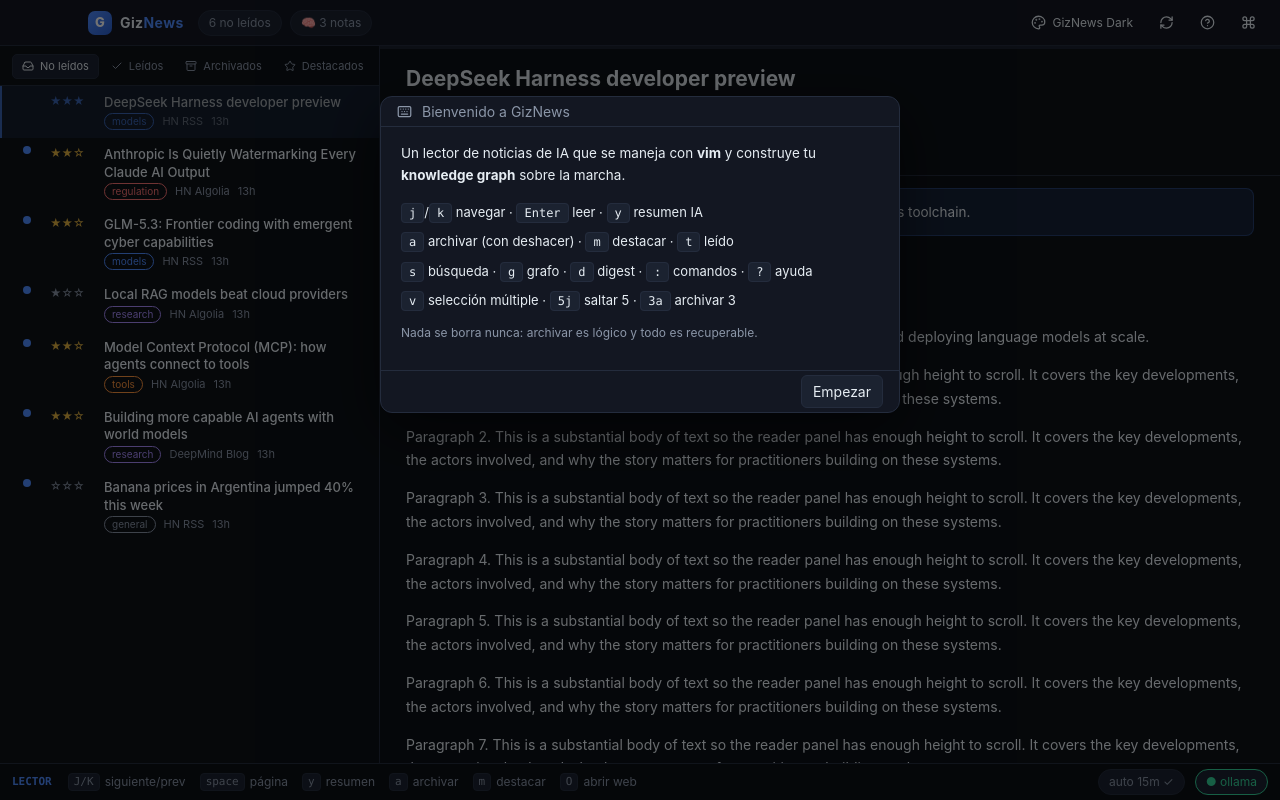
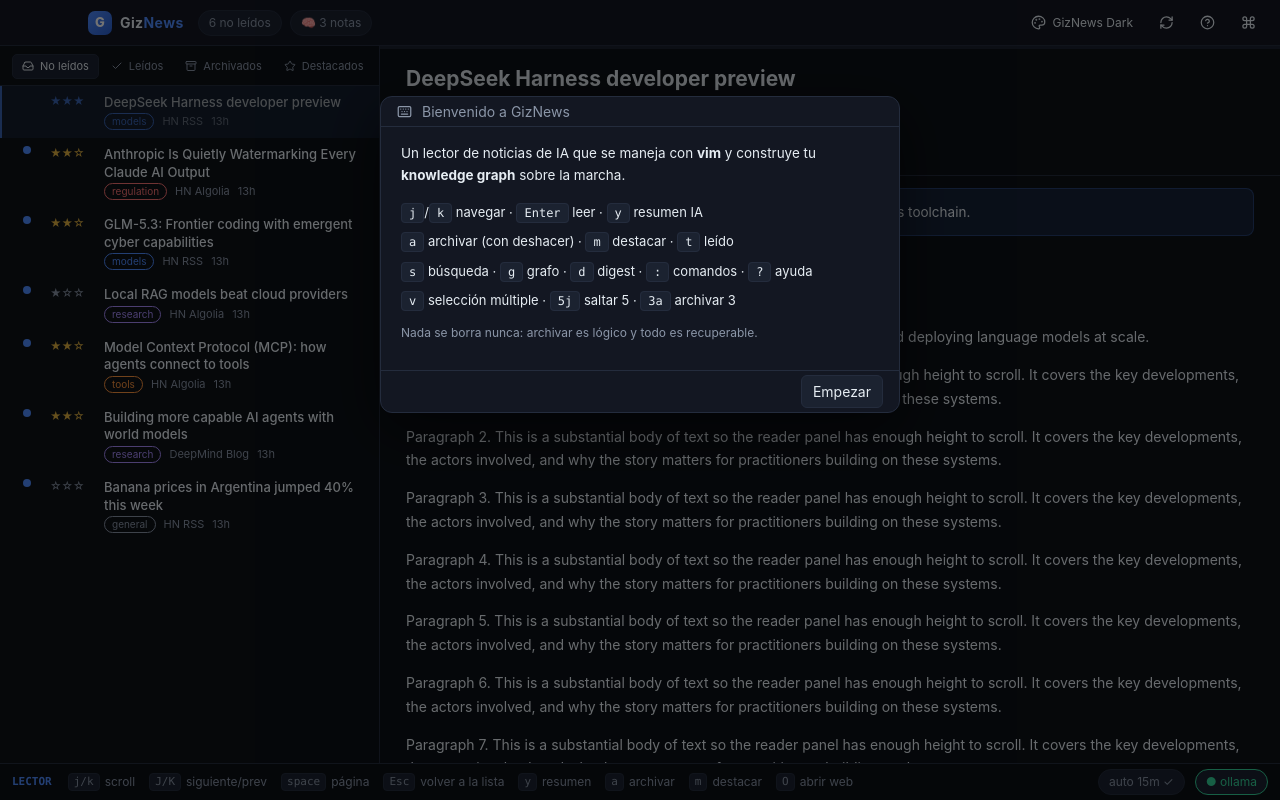
Before and after one commit to ajramos/giznews, a React (Vite) app in the folder desktop/frontend/: page / in a window 1280 px wide. Built offline with nearby package versions, Linux system fonts and the light colour scheme.

Commit message:
Article reader: Enter focuses it so j/k scroll, Esc returns to the list

```diff
--- a/desktop/frontend/src/App.tsx
+++ b/desktop/frontend/src/App.tsx
@@ -76,6 +76,7 @@
   // ---- reader / panels ----
   const [reader, setReader] = useState<ArticleDTO | null>(null);
   const [noteReader, setNoteReader] = useState<NoteDTO | null>(null);
+  const [readerFocused, setReaderFocused] = useState(false);
   const [summarizing, setSummarizing] = useState(false);
   const [contentLoading, setContentLoading] = useState(false);
   const [digest, setDigest] = useState<DigestDTO | null>(null);
@@ -543,6 +544,7 @@
         if (panel !== "none") { setPanel("none"); return; }
         if (digestOpen) { setDigestOpen(false); return; }
         if (noteReader) { setNoteReader(null); return; }
+        if (readerFocused) { setReaderFocused(false); return; }
         return;
       }
       if (typing) return; // inputs handle their own keys
@@ -600,15 +602,20 @@
 
       const n = Math.max(0, articles.length - 1);
 
-      // Note reader mode: j/k/arrows/space scroll the note; L opens its links.
-      if (noteReader) {
+      // Reader mode (note open, or article focused via Enter): j/k/arrows/space
+      // scroll the content; L opens its links; Esc returns focus to the list.
+      if (noteReader || readerFocused) {
         if (k === "j" || k === "ArrowDown") { scrollReader(0.35); return; }
         if (k === "k" || k === "ArrowUp") { scrollReader(-0.35); return; }
         if (k === " ") { scrollReader(e.shiftKey ? -0.9 : 0.9); return; }
-        if (k === "L") { void openNoteLinks(noteReader.id); return; }
+        if (k === "L") {
+          if (noteReader) void openNoteLinks(noteReader.id);
+          else if (reader) void openArticleLinks(reader.id);
+          return;
+        }
       }
 
-      // Article reader: L shows the article's knowledge-graph connections.
+      // Article reader (list focus): L shows the article's knowledge-graph connections.
       if (reader && k === "L") { void openArticleLinks(reader.id); return; }
 
       // reader paging (space / Ctrl+d / Ctrl+u) when an article is open
@@ -643,7 +650,7 @@
         return;
       }
       if (k === "G") { setSelectedIndex(n); return; }
-      if (k === "Enter") { if (selected) void openArticle(selected.id); return; }
+      if (k === "Enter") { if (selected) { void openArticle(selected.id); setReaderFocused(true); } return; }
       if (k === "y") { void summarize(); return; }
       if (k === "a") { archiveRange(count); return; }
       if (k === "t") { toggleReadRange(count); return; }
@@ -669,7 +676,7 @@
     };
     window.addEventListener("keydown", handler);
     return () => window.removeEventListener("keydown", handler);
-  }, [paletteOpen, helpOpen, sourceForm, deleteSource, themeModalOpen, sourcePickerOpen, notesPickerOpen, pipelineOpen, synthPrompt, statusOpen, vaultOpen, noteLinks, panel, digestOpen, noteReader, countBuf, articles.length, selected, selectedIndex, openArticle, summarize, archiveRange, toggleReadRange, toggleStar, openExternal, openGraph, switchView, moveDigestFocus, openDigestFocus, scrollReader, openAdjacent, openNoteLinks, openArticleLinks, reader, bulk, exitBulk, bulkAction]);
+  }, [paletteOpen, helpOpen, sourceForm, deleteSource, themeModalOpen, sourcePickerOpen, notesPickerOpen, pipelineOpen, synthPrompt, statusOpen, vaultOpen, noteLinks, panel, digestOpen, noteReader, readerFocused, countBuf, articles.length, selected, selectedIndex, openArticle, summarize, archiveRange, toggleReadRange, toggleStar, openExternal, openGraph, switchView, moveDigestFocus, openDigestFocus, scrollReader, openAdjacent, openNoteLinks, openArticleLinks, reader, bulk, exitBulk, bulkAction]);
 
   // clear any pending graph-open timer only on unmount (the keyboard effect
   // re-subscribes often, so its cleanup must NOT cancel the pending `g`).
--- a/desktop/frontend/src/keys.ts
+++ b/desktop/frontend/src/keys.ts
@@ -17,15 +17,17 @@
       { keys: "gg / G", label: "Inicio / final de la lista" },
       { keys: "Ctrl+d / Ctrl+u", label: "Media página abajo / arriba" },
       { keys: "J / K", label: "Abrir siguiente / anterior artículo" },
-      { keys: "Enter", label: "Abrir artículo seleccionado" },
+      { keys: "Enter", label: "Abrir artículo (y enfocar el lector)" },
     ],
   },
   {
     title: "Acciones sobre el artículo",
     rows: [
-      { keys: "Enter", label: "Abrir / cerrar artículo" },
+      { keys: "Enter", label: "Abrir / cerrar artículo (enfoca el lector)" },
       { keys: "J / K", label: "Siguiente / anterior artículo (abre)" },
+      { keys: "j / k", label: "Scroll del lector cuando está enfocado" },
       { keys: "Espacio / Shift+Espacio", label: "Página abajo / arriba en el lector" },
+      { keys: "Esc", label: "Volver a la lista (desenfocar el lector)" },
       { keys: "y", label: "Resumen IA" },
       { keys: "a", label: "Archivar (5a = archivar 5) — deshacer con toast" },
       { keys: "t", label: "Marcar leído / no leído" },
@@ -85,8 +87,10 @@
     { key: "?", label: "ayuda" },
   ],
   reader: [
+    { key: "j/k", label: "scroll" },
     { key: "J/K", label: "siguiente/prev" },
     { key: "space", label: "página" },
+    { key: "Esc", label: "volver a la lista" },
     { key: "y", label: "resumen" },
     { key: "a", label: "archivar" },
     { key: "m", label: "destacar" },
```
Also changed, not shown: 1 other file (tests, documents, lock files or other folders).
